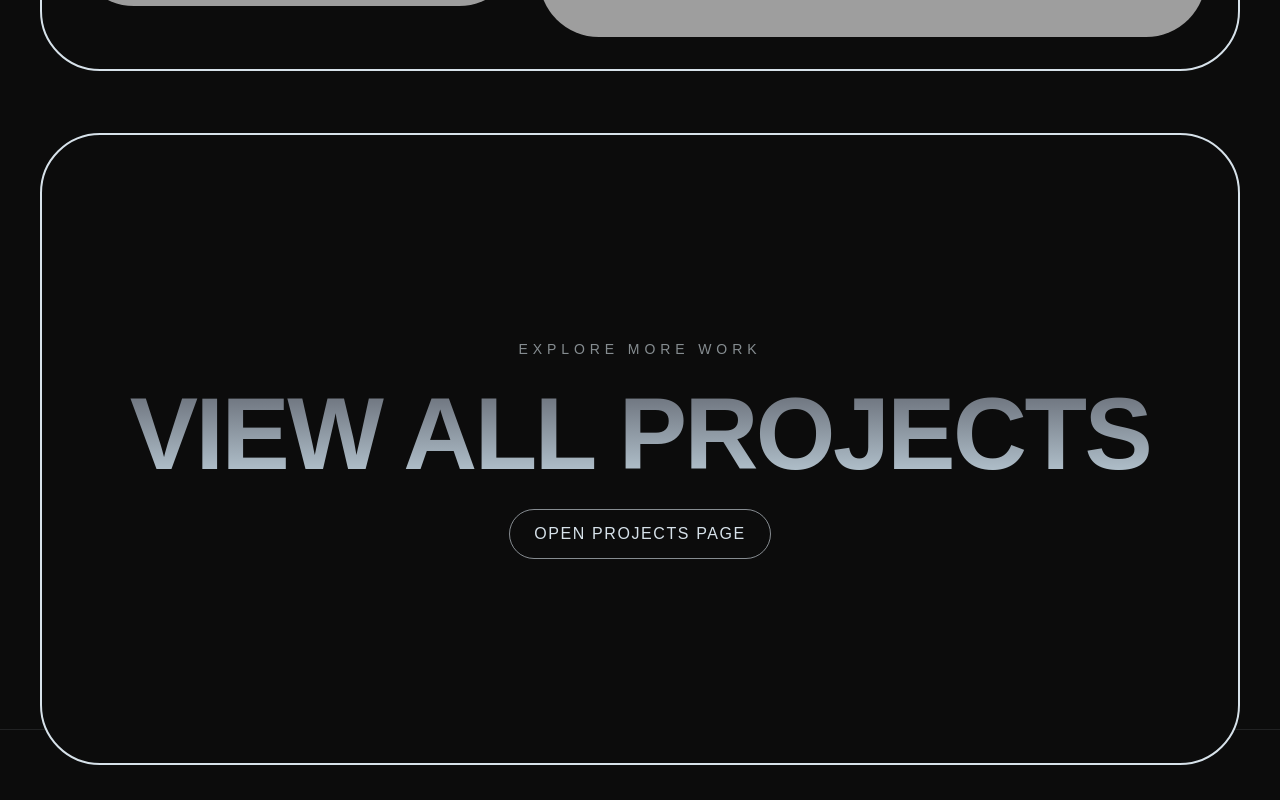
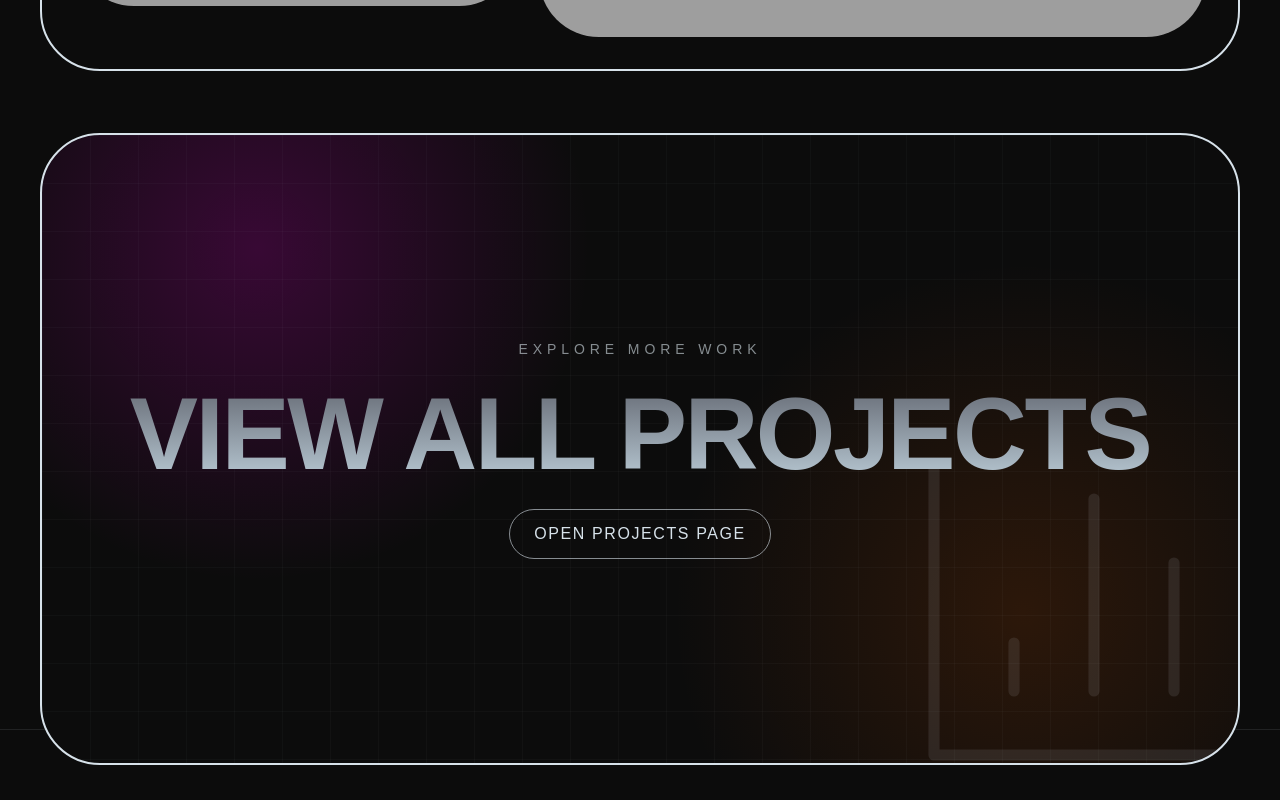
Before and after one commit to chanchalram1315-cmd/chanchal-ram-data-analyst-portfolio, a React (Vite) app: page / in a window 1280 px wide. Shown: the part 7060-7860 px from the top of the page. Built offline with nearby package versions, Linux system fonts and the light colour scheme; grey boxes are pictures that could not be loaded.

Commit message:
Add analytics-themed all-projects card background

```diff
--- a/src/components/ViewAllProjectsCard.tsx
+++ b/src/components/ViewAllProjectsCard.tsx
@@ -1,4 +1,5 @@
 import { motion, type MotionValue, useTransform } from 'framer-motion';
+import { BarChart3 } from 'lucide-react';
 
 interface ViewAllProjectsCardProps {
   index: number;
@@ -19,8 +20,12 @@ export default function ViewAllProjectsCard({
       <motion.a
         href="/projects.html"
         style={{ scale, top: `${index * 28}px`, backgroundColor: '#0C0C0C' }}
-        className="absolute flex h-[calc(85vh-2rem)] w-full max-w-[1760px] flex-col items-center justify-center gap-6 rounded-[40px] border-2 border-[#D7E2EA] p-8 text-center origin-top transition-colors duration-300 hover:bg-[#151515] sm:h-[calc(85vh-3rem)] sm:rounded-[50px] md:rounded-[60px]"
+        className="absolute flex h-[calc(85vh-2rem)] w-full max-w-[1760px] flex-col items-center justify-center gap-6 overflow-hidden rounded-[40px] border-2 border-[#D7E2EA] bg-[#0C0C0C] p-8 text-center origin-top transition-colors duration-300 hover:bg-[#151515] sm:h-[calc(85vh-3rem)] sm:rounded-[50px] md:rounded-[60px]"
       >
+        <span className="absolute inset-0 bg-[radial-gradient(circle_at_18%_18%,rgba(182,0,168,0.26),transparent_30%),radial-gradient(circle_at_82%_76%,rgba(190,76,0,0.18),transparent_32%)]" />
+        <span className="absolute inset-0 opacity-30 [background-image:linear-gradient(rgba(215,226,234,0.10)_1px,transparent_1px),linear-gradient(90deg,rgba(215,226,234,0.10)_1px,transparent_1px)] [background-size:48px_48px]" />
+        <BarChart3 className="absolute -right-8 -bottom-10 h-64 w-64 text-[#D7E2EA]/10 sm:h-96 sm:w-96" strokeWidth={0.7} />
+        <div className="relative flex flex-col items-center gap-6">
           <span className="text-[#D7E2EA]/60 text-xs font-medium uppercase tracking-[0.35em] sm:text-sm">
             Explore more work
           </span>
@@ -33,6 +38,7 @@ export default function ViewAllProjectsCard({
           <span className="rounded-full border border-[#D7E2EA]/60 px-6 py-3 text-sm font-medium uppercase tracking-widest text-[#D7E2EA] sm:text-base">
             Open projects page
           </span>
+        </div>
       </motion.a>
     </div>
   );
```
Lines whose indentation alone changed are shown as unchanged.
